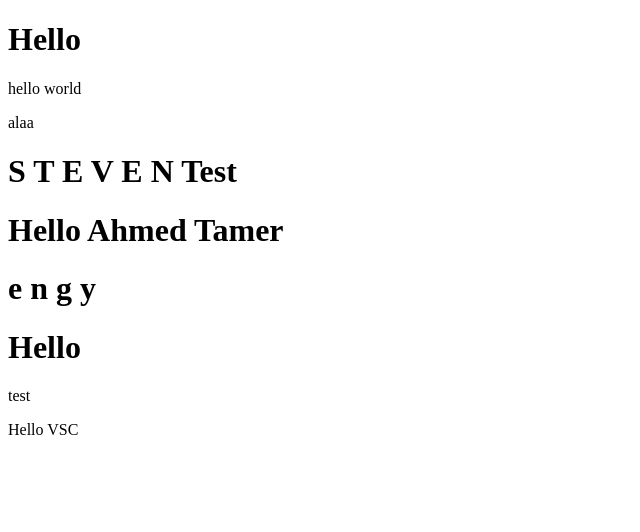
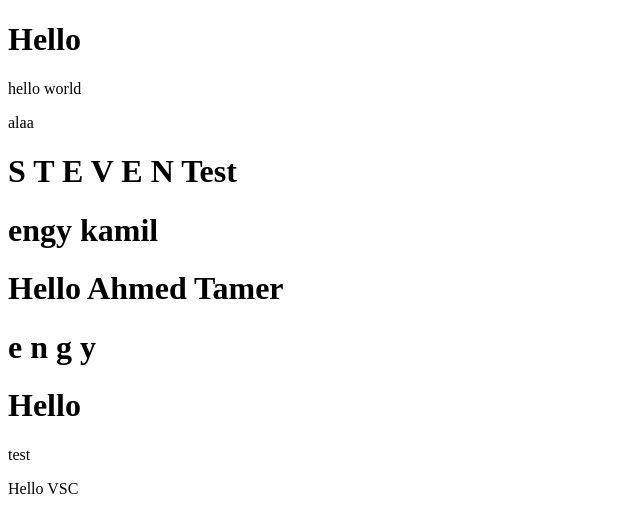
Before and after one commit to YoussifElhelaly/itsharks-2028, a plain HTML site: page index.html in a window 1280 px wide. Shown: the whole page, without its empty margins (0-640 px from the left). Drawn offline with Linux system fonts and the light colour scheme.

Commit message:
Update index.html

```diff
--- a/index.html
+++ b/index.html
@@ -1,5 +1,6 @@
 <!DOCTYPE html>
 <html lang="en">
+
 <head>
   <meta charset="UTF-8" />
   <meta name="viewport" content="width=device-width, initial-scale=1.0" />
@@ -11,6 +12,7 @@
 <p>hello world </p>
 
 alaa
+
 <body>
   <!-- starthello home  -->
   <div class="home">
@@ -19,6 +21,9 @@
       <!-- Hello World -->
       Test
     </h1>
+    <div>
+      <h1>engy kamil</h1>
+    </div>
     <h1>Hello Ahmed Tamer</h1>
     <h1>e n g y</h1>
   </div>
```
Lines whose indentation alone changed are shown as unchanged.
